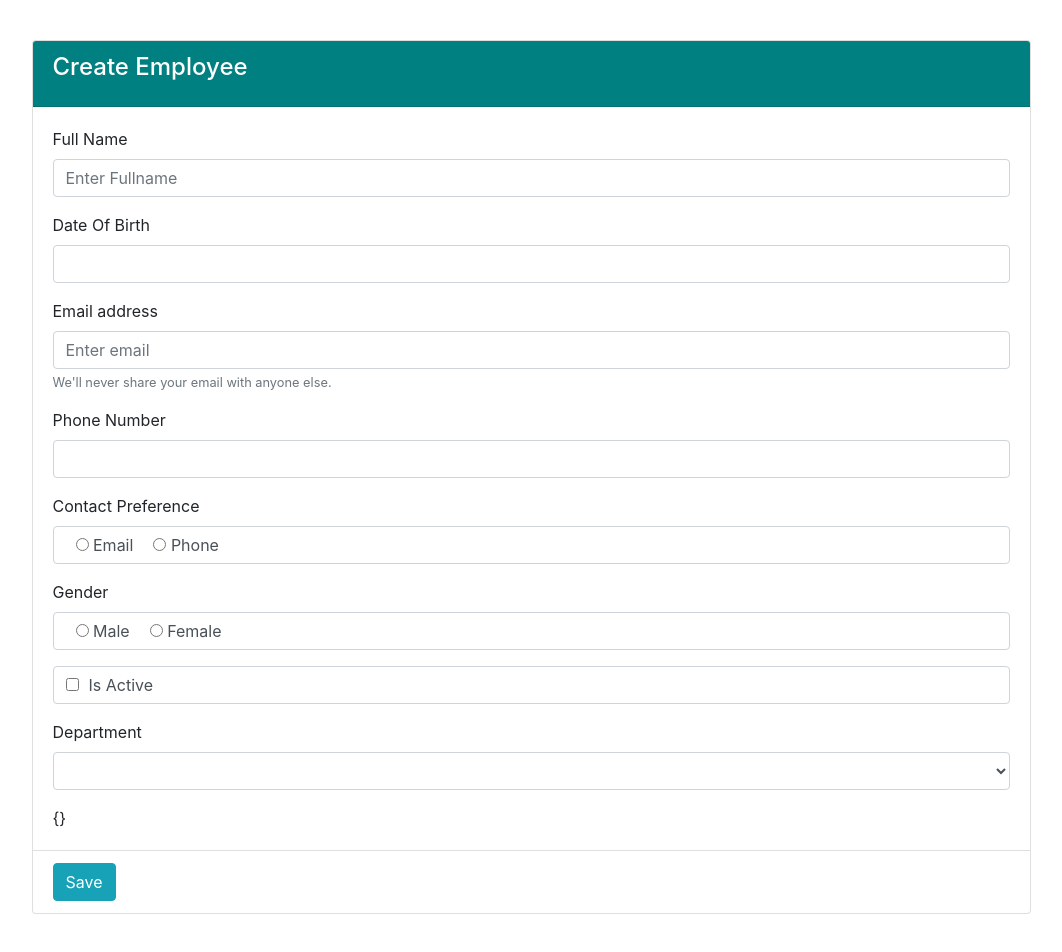
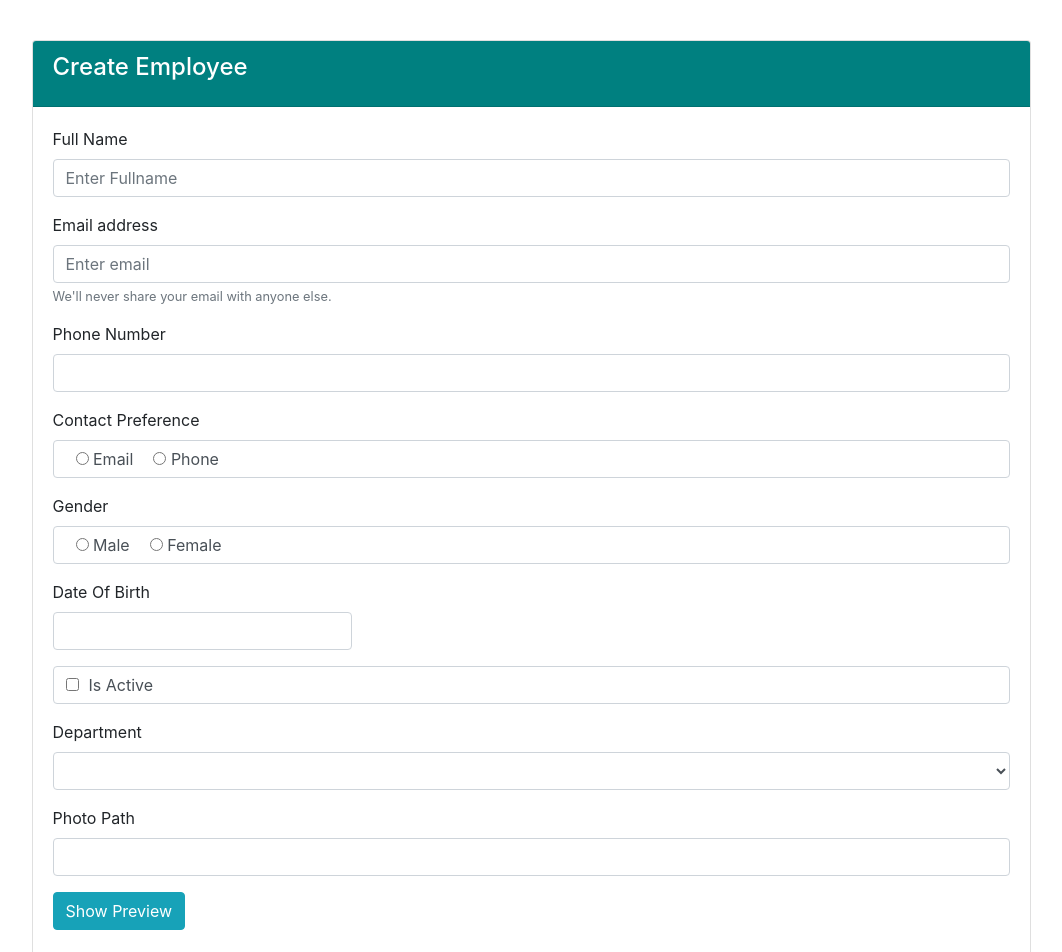
Before and after one commit to Anuradha2018/EmployeeManagement-AFullStackApp-, an Angular app in the folder EmployeeManagementSystem/: page /create in a window 1280 px wide. Shown: the top 952 px of the page, without its empty margins (109-1171 px from the left). Built offline with nearby package versions, Linux system fonts and the light colour scheme.

Commit message:
dateOf birth added, Adding Photo functionality added

```diff
--- a/EmployeeManagementSystem/src/app/employees/create-employee/create-employee.component.html
+++ b/EmployeeManagementSystem/src/app/employees/create-employee/create-employee.component.html
@@ -15,17 +15,6 @@
           placeholder="Enter Fullname"
         />
       </div>
-      <div class="form-group">
-          <label for="dateOfBirth">Date Of Birth</label>
-          <input
-            id="dateOfBirth"
-            type="text"
-            bsDatepicker
-            class="form-control"
-            name="dateOfBirth"
-            [(ngModel)]="dateOfBirth"
-          />
-        </div>
       <div class="form-group">
         <label for="exampleInputEmail1">Email address</label>
         <input
@@ -96,6 +85,22 @@
           </label>
         </div>
       </div>
+      <div class="row">
+        <div class="form-group col-md-4">
+          <label for="dateOfBirth">Date Of Birth</label>
+          <input
+            id="dateOfBirth"
+            type="text"
+            bsDatepicker
+            [bsConfig]="datePickerConfig"
+            class="form-control"
+            name="dateOfBirth"
+            [(ngModel)]="dateOfBirth"
+            placement="right"
+          />
+        </div>
+      </div>
+
       <div class="form-group">
         <div class="form-control">
           <label class="checkbox-inline">
@@ -108,6 +113,7 @@
           </label>
         </div>
       </div>
+
       <div class="form-group">
         <label for="department">Department</label>
         <select
@@ -121,7 +127,29 @@
           </option>
         </select>
       </div>
-      {{ employeeForm.value | json }}
+      <div class="form-group">
+        <label for="photoPath">Photo Path</label>
+        <input
+          id="photoPath"
+          type="text"
+          class="form-control"
+          name="photoPath"
+          [(ngModel)]="photoPath"
+        />
+      </div>
+      <div class="form-group">
+        <button
+          (click)="togglePhotoPreview()"
+          type="button"
+          class="btn btn-info"
+        >
+          {{ previewPhoto ? "Hide " : "Show " }}Preview
+        </button>
+      </div>
+
+      <div class="form-group">
+        <img [src]="photoPath" height="200" width="200" *ngIf="previewPhoto" />
+      </div>
     </div>
     <div class="card-footer bg-transparent">
       <button type="submit" class="btn btn-info">Save</button>
--- a/EmployeeManagementSystem/src/app/employees/create-employee/create-employee.component.ts
+++ b/EmployeeManagementSystem/src/app/employees/create-employee/create-employee.component.ts
@@ -1,7 +1,7 @@
 import { Department } from './../../models/department';
 import { Component, OnInit } from '@angular/core';
 import { NgForm } from '@angular/forms';
-
+import { BsDatepickerConfig } from 'ngx-bootstrap/datepicker';
 
 @Component({
   selector: 'app-create-employee',
@@ -9,6 +9,9 @@
   styleUrls: ['./create-employee.component.css']
 })
 export class CreateEmployeeComponent implements OnInit {
+  previewPhoto:boolean = false;
+  datePickerConfig: Partial<BsDatepickerConfig>;
+
   departments: Department[] = [
     { id: 1, name: 'Help Desk' },
     { id: 2, name: 'HR' },
@@ -20,12 +23,20 @@
     { id: 8, name: 'Procurement' },
 
   ];
-  constructor() { }
+  constructor() {
+    this.datePickerConfig = Object.assign({}, {
+      containerClass: 'theme-dark-blue',
+      dateInputFormat: 'DD/MM/YYYY'
+     });
+  }
 
   ngOnInit() {
   }
   saveEmployee(empForm: NgForm): void {
     console.log(empForm);
   }
+  togglePhotoPreview() {
+    this.previewPhoto = !this.previewPhoto;
+  }
 
 }
```
